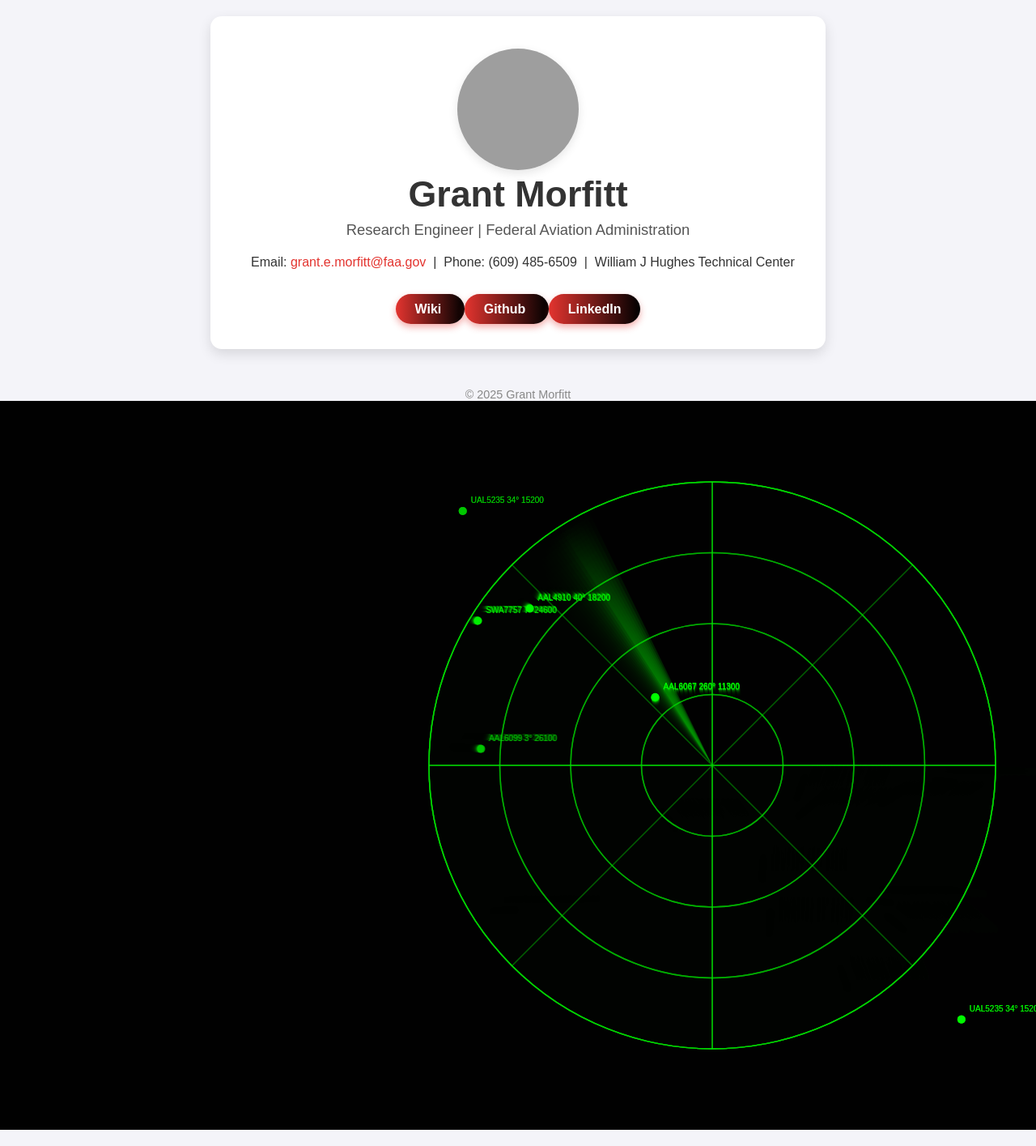
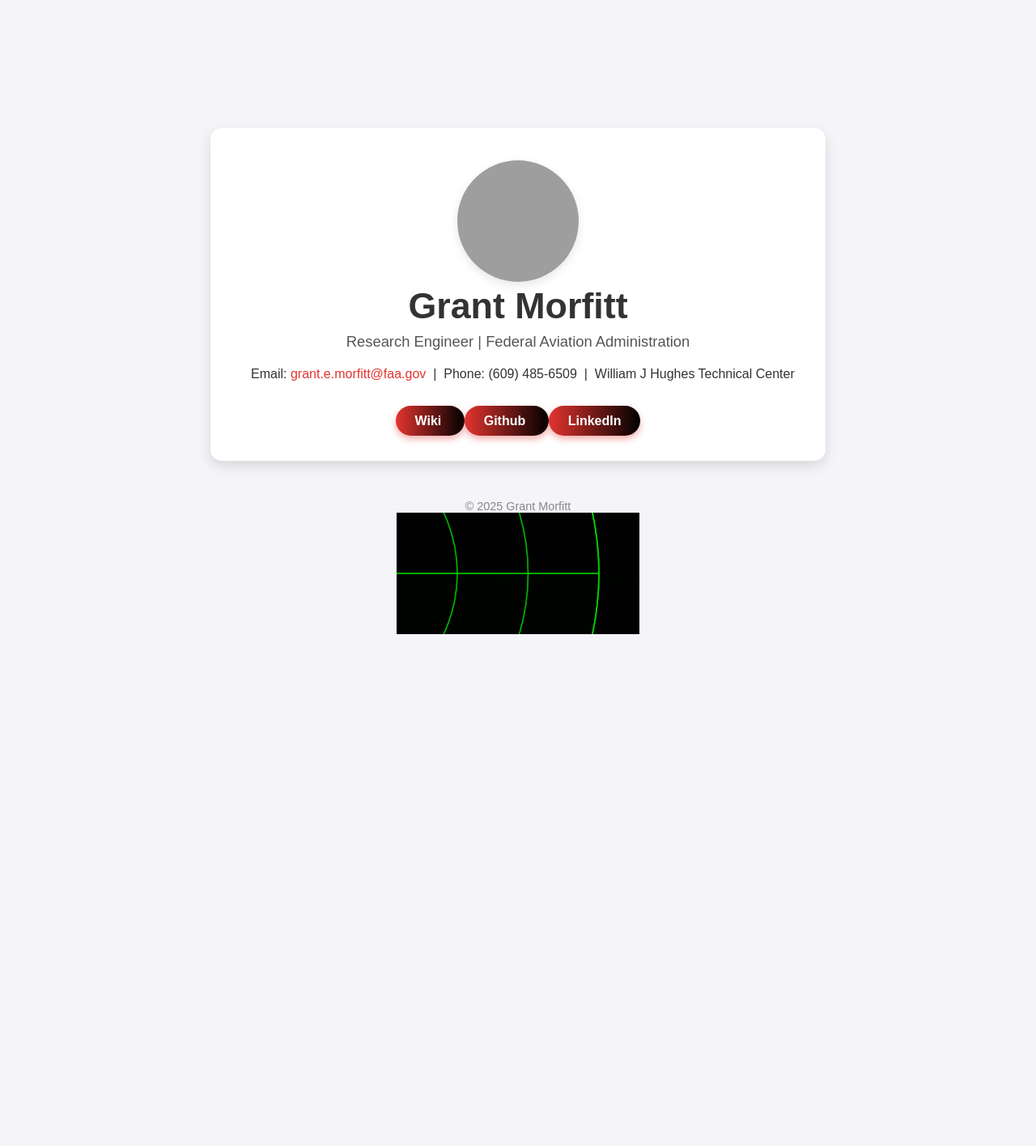
Before and after one commit to grantmorfitt/grantmorfitt.github.io, a Jekyll site: the page built from index.md, in a window 1280 px wide. Shown: the whole page at 81% size. Built offline with Jekyll 4.4.1, drawn with Linux system fonts in a browser that asks for light colours; after the commit the page ends 940 px from its top, so only the background shows below that; grey boxes are pictures that could not be loaded.

Commit message:
Update home.html

```diff
--- a/_layouts/home.html
+++ b/_layouts/home.html
@@ -6,13 +6,13 @@
   <title>{{ page.title | default: site.title }}</title>
   <style>
     radar {
-    position: absolute; /* or relative/fixed depending on your layout */
+    position: fixed; /* or relative/fixed depending on your layout */
     right: 0;           /* place on the right */
     top: 0;
     width: 400px;       /* adjust as needed */
     height: 400px;      /* adjust as needed */
     background: black;
-    z-index: 1000;      /* ensure it’s above other elements */
+    z-index: 0;      /* ensure it’s above other elements */
     }
     body {
       margin: 0;
@@ -188,8 +188,8 @@
 const canvas = document.getElementById('radar');
 const ctx = canvas.getContext('2d');
 
-canvas.width = window.innerWidth;
-canvas.height = window.innerHeight;
+canvas.width = canvas.clientWidth;
+canvas.height = canvas.clientHeight;
 
 const centerX = canvas.width - 400;
 const centerY = canvas.height / 2;
```
